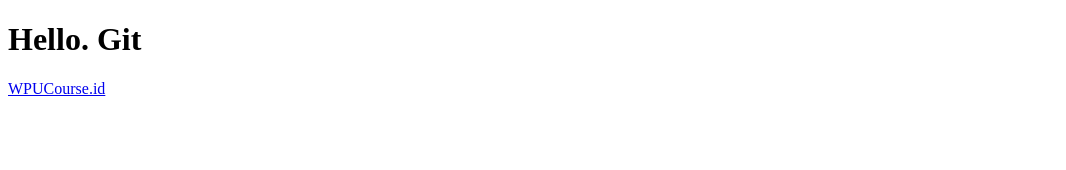
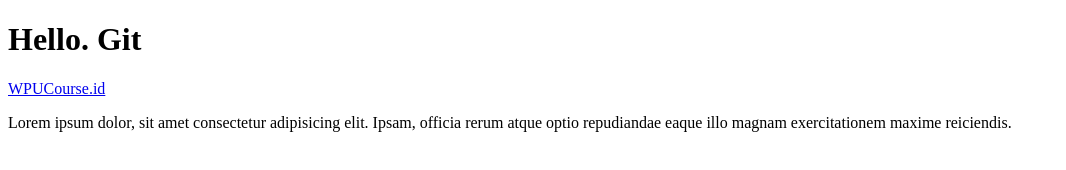
Before and after one commit to muhannas1812-star/BelajarWebFundamental-1, a plain HTML site: page 04-git-dan-github/coba.html in a window 1280 px wide. Shown: the whole page, without its empty margins (0-1066 px from the left). Drawn offline with Linux system fonts and the light colour scheme.

Commit message:
memulai progres lagi pada bulan ini 18-11-26

```diff
--- a/04-git-dan-github/coba.html
+++ b/04-git-dan-github/coba.html
@@ -8,5 +8,10 @@
   <body>
     <h1>Hello. Git</h1>
     <a href="wpucourse.id">WPUCourse.id</a>
+    <p>
+      Lorem ipsum dolor, sit amet consectetur adipisicing elit. Ipsam, officia
+      rerum atque optio repudiandae eaque illo magnam exercitationem maxime
+      reiciendis.
+    </p>
   </body>
 </html>
```
Also changed, not shown: 1 other file.
